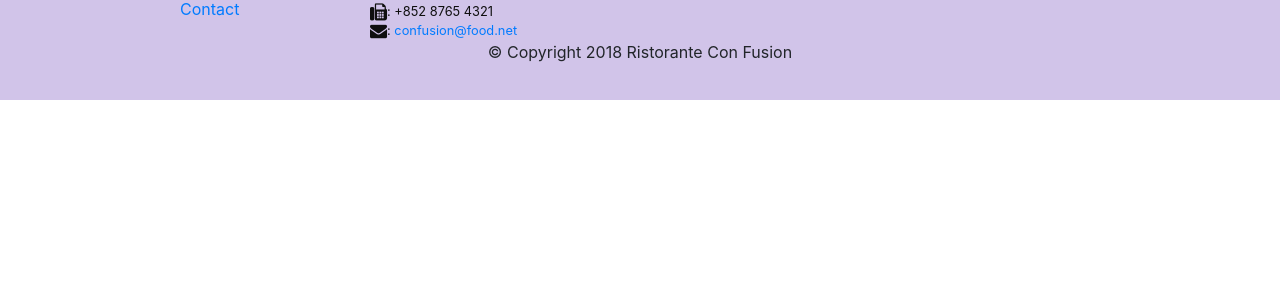
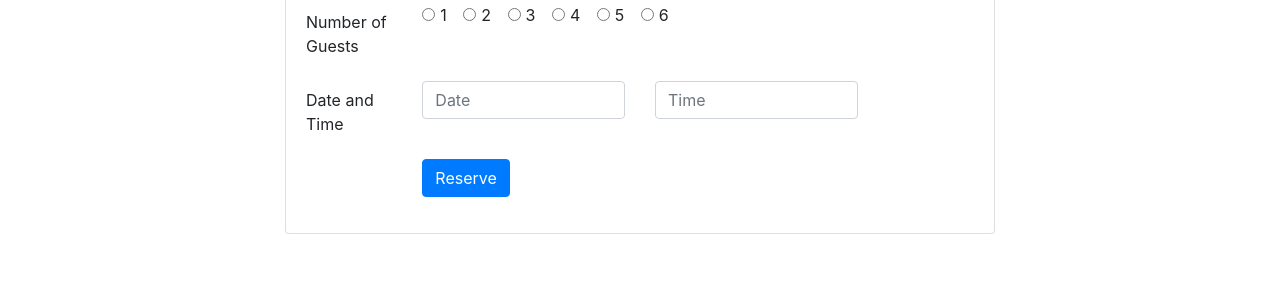
Before and after one commit to sole1907/bootstrap, a website: page index.html in a window 1280 px wide. Shown: the part 1661-1944 px from the top of the page. Before the commit the page ends 1761 px from the top, so only its background shows below. Drawn offline with nearby package versions, Linux system fonts and the light colour scheme.

Commit message:
assignment2

```diff
--- a/index.html
+++ b/index.html
@@ -78,8 +78,13 @@
               your culinary senses!
             </p>
           </div>
-          <div class="col-12 col-sm align-self-center">
+          <div class="col-12 col-sm-3 align-self-center">
             <img src="img/logo.png" class="img-fluid" />
+          </div>
+          <div class="col-12 col-sm-3 align-self-center">
+            <a role="button" class="btn btn-sm btn-warning pl-4 pr-4" href="#reserveTable"
+              >Reserve Table</a
+            >
           </div>
         </div>
       </div>
@@ -87,10 +92,10 @@
 
     <div class="container">
       <div class="row row-content align-items-center">
-        <div class="col-12 col-sm-4 order-sm-last col-md-3">
+        <div class="col-12 col-sm-4 col-md-3">
           <h3>Our Lipsmacking Culinary Creations</h3>
         </div>
-        <div class="col col-sm order-sm-first col-md">
+        <div class="col col-sm col-md">
           <div class="media">
             <img
               class="d-flex mr-3 img-thumbnail align-self-center"
@@ -99,7 +104,7 @@
             />
             <div class="media-body">
               <h2 class="mt-0">
-                Uthappizza<span class="badge badge-danger">HOT</span>
+                Uthappizza <span class="badge badge-danger">HOT</span>
                 <span class="badge badge-pill badge-secondary">$4.99</span>
               </h2>
               <p class="d-none d-sm-block">
@@ -113,8 +118,30 @@
       </div>
 
       <div class="row row-content align-items-center">
+        <div class="col-12 col-sm-4 col-md-3">
+          <h3>This Month's Promotions</h3>
+        </div>
+        <div class="col col-sm col-md">
+          <div class="media">
+            <div class="media-body">
+              <h2 class="mt-0">Weekend Grand Buffet <span class="badge badge-danger">NEW</span></h2>
+              <p class="d-none d-sm-block">
+                Featuring mouthwatering combinations with a choice of five different salads, six enticing appetizers,
+                six main entrees and five choicest desserts. Free flowing bubly and soft drinks. All for just $19.99 per person
+              </p>
+            </div>
+            <img
+              class="d-flex mr-3 img-thumbnail align-self-center"
+              src="img/buffet.png"
+              alt="Weekend Grand Buffet"
+            />
+          </div>
+        </div>
+      </div>
+
+      <div class="row row-content align-items-center">
         <div class="col-12 col-sm-4 order-sm-last col-md-3">
-          <h3>This Month's Promotions</h3>
+          <h3>Meet Our Culinary Specialists</h3>
         </div>
         <div class="col col-sm order-sm-first col-md">
           <div class="media">
@@ -137,19 +164,111 @@
         </div>
       </div>
 
-      <div class="row row-content align-items-center">
-        <div class="col-12 col-sm-4 order-sm-last col-md-3">
-          <h3>Meet our Culinary Specialists</h3>
-        </div>
-        <div class="col col-sm order-sm-first col-md">
-          <h2>Alberto Somayya</h2>
-          <h4>Executive Chef</h4>
-          <p class="d-none d-sm-block">
-            Award winning three-star Michelin chef with wide International
-            experience having worked closely with whos-who in the culinary
-            world, he specializes in creating mouthwatering Indo-Italian fusion
-            experiences.
-          </p>
+    <div class="row row-content justify-content-center" id="reserveTable">
+      <div class="col-12 col-sm-8">
+        <div class="card">
+          <h3 class="card-header bg-warning text-white">Reserve A Table</h3>
+          <div class="card-body">
+            <form>
+              <div class="form-group row">
+                <label for="noOfGuests" class="col-md-2 col-form-label"
+                  >Number of Guests</label
+                >
+                <div class="col-md-10">
+                  <div class="form-check form-check-inline">
+                    <input
+                      class="form-check-input"
+                      type="radio"
+                      name="inlineRadioOptions"
+                      id="inlineRadio1"
+                      value="option1"
+                    />
+                    <label class="form-check-label" for="inlineRadio1">1</label>
+                  </div>
+                  <div class="form-check form-check-inline">
+                    <input
+                      class="form-check-input"
+                      type="radio"
+                      name="inlineRadioOptions"
+                      id="inlineRadio2"
+                      value="option2"
+                    />
+                    <label class="form-check-label" for="inlineRadio2">2</label>
+                  </div>
+                  <div class="form-check form-check-inline">
+                    <input
+                      class="form-check-input"
+                      type="radio"
+                      name="inlineRadioOptions"
+                      id="inlineRadio3"
+                      value="option3"
+                    />
+                    <label class="form-check-label" for="inlineRadio3">3</label>
+                  </div>
+                  <div class="form-check form-check-inline">
+                    <input
+                      class="form-check-input"
+                      type="radio"
+                      name="inlineRadioOptions"
+                      id="inlineRadio4"
+                      value="option4"
+                    />
+                    <label class="form-check-label" for="inlineRadio4">4</label>
+                  </div>
+                  <div class="form-check form-check-inline">
+                    <input
+                      class="form-check-input"
+                      type="radio"
+                      name="inlineRadioOptions"
+                      id="inlineRadio5"
+                      value="option5"
+                    />
+                    <label class="form-check-label" for="inlineRadio5">5</label>
+                  </div>
+                  <div class="form-check form-check-inline">
+                    <input
+                      class="form-check-input"
+                      type="radio"
+                      name="inlineRadioOptions"
+                      id="inlineRadio6"
+                      value="option6"
+                    />
+                    <label class="form-check-label" for="inlineRadio6">6</label>
+                  </div>
+                </div>
+              </div>
+              <div class="form-group row">
+                <label for="lastname" class="col-md-2 col-form-label"
+                  >Date and Time</label
+                >
+                <div class="col-md-4">
+                  <input
+                    type="text"
+                    class="form-control"
+                    id="date"
+                    name="date"
+                    placeholder="Date"
+                  />
+                </div>
+                <div class="col-md-4">
+                  <input
+                    type="text"
+                    class="form-control"
+                    id="time"
+                    name="time"
+                    placeholder="Time"
+                  />
+                </div>
+              </div>
+              <div class="form-group row">
+                <div class="offset-md-2 col-md-10">
+                  <button type="submit" class="btn btn-primary">
+                    Reserve
+                  </button>
+                </div>
+              </div>
+            </form>
+          </div>
         </div>
       </div>
     </div>
```
